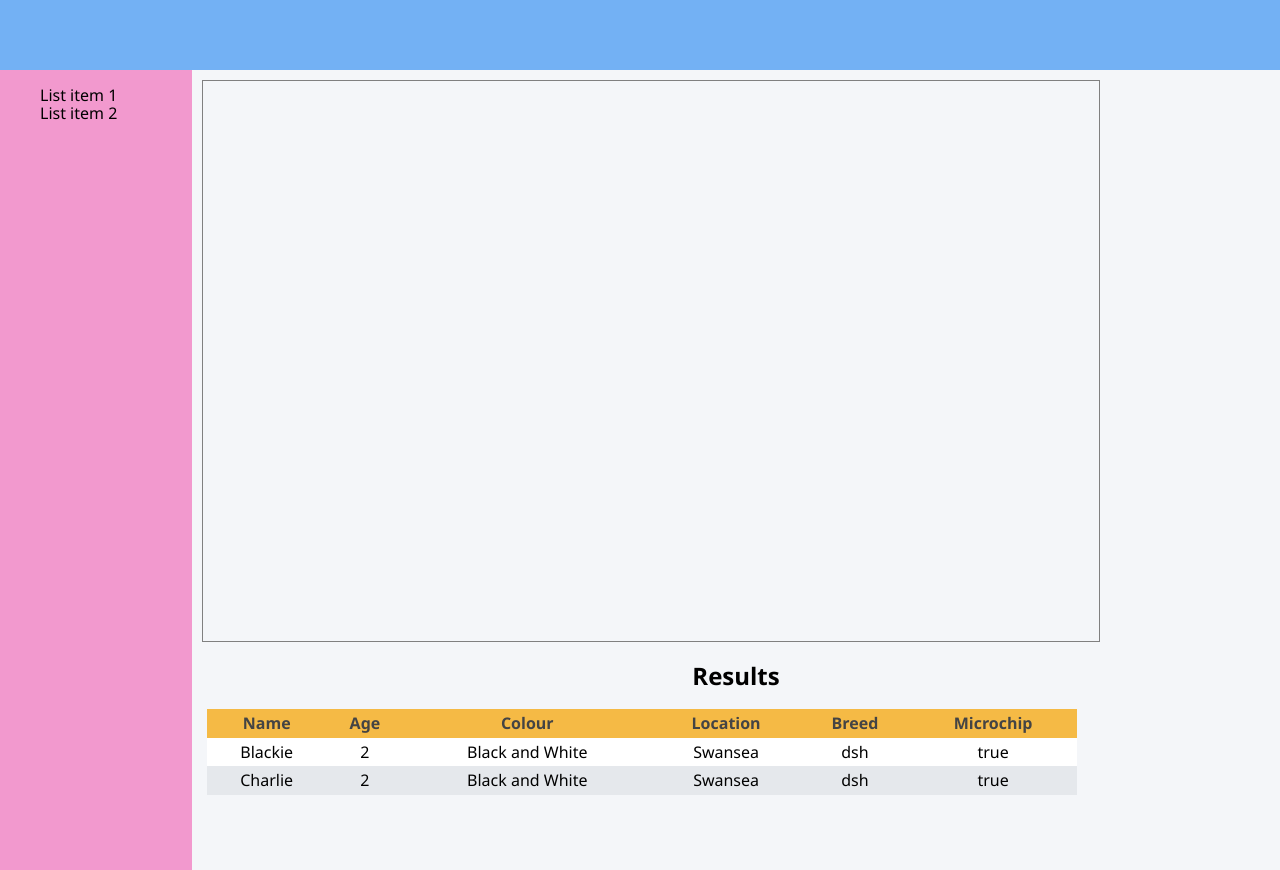
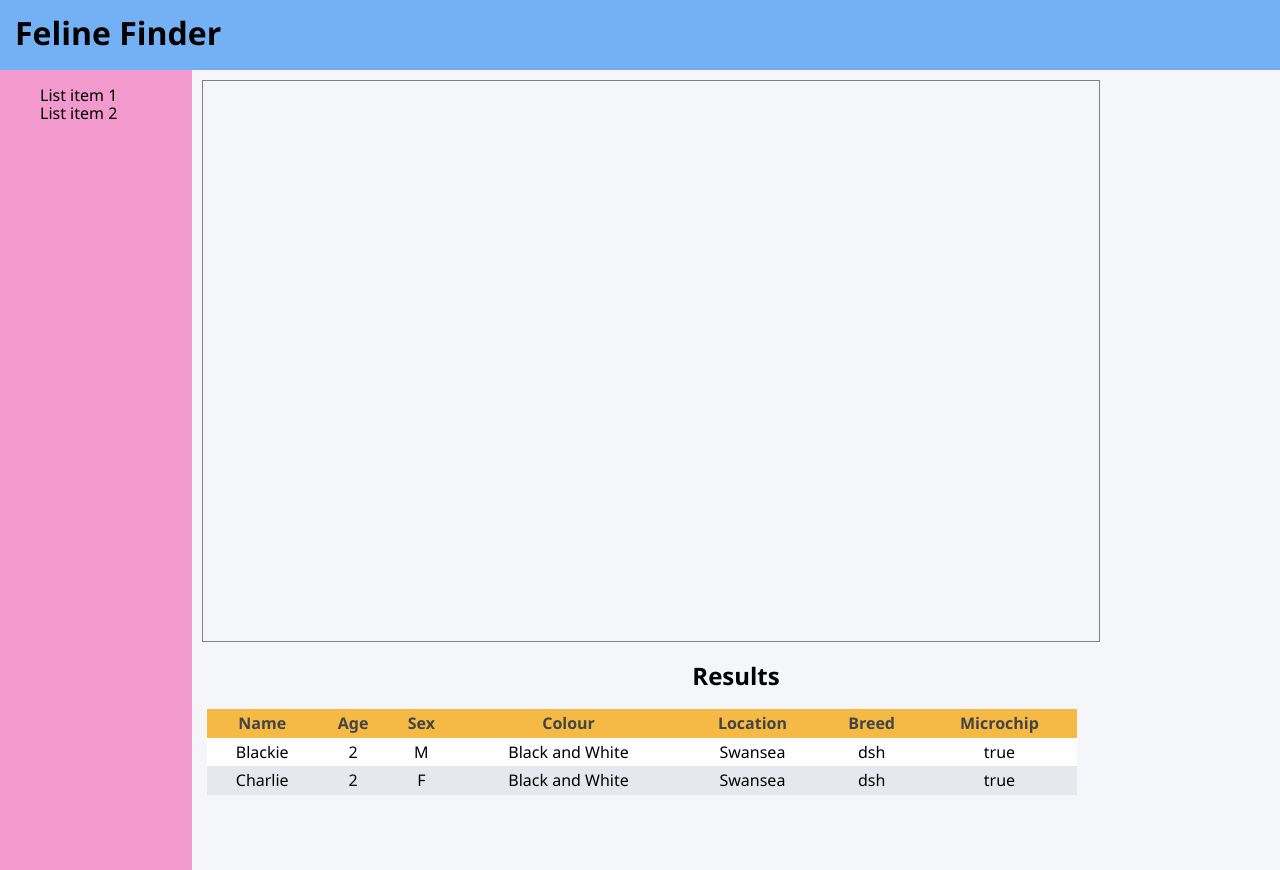
Before and after one commit to csamywilliams/feline-finder, a React (Create React App) app: page / in a window 1280 px wide. Built offline with nearby package versions, Linux system fonts and the light colour scheme.

Commit message:
Add context provider to handle constants

```diff
--- a/src/App.js
+++ b/src/App.js
@@ -1,4 +1,5 @@
 import React, { Component } from 'react';
+import {AppContext, constants} from './context/AppContext';
 import styled from 'styled-components';
 import Header from './components/Header/Header';
 import SideNavBar from './components/SideNavBar/SideNavBar';
@@ -10,14 +11,26 @@ const MainLayout = styled.div`
 `;
 
 class App extends Component {
+
+  constructor(props) {
+    super(props);
+
+    this.state = {
+      type: constants.cat
+    }
+  }
+
   render() {
+
     return (
       <div>
-        <Header />
-        <MainLayout>
-          <SideNavBar />
-          <Content />
-        </MainLayout>
+        <AppContext.Provider value={this.state.type}>
+          <Header  />
+          <MainLayout>
+            <SideNavBar />
+            <Content />
+          </MainLayout>
+        </AppContext.Provider>
       </div>
     );
   }
--- a/src/components/Header/Header.jsx
+++ b/src/components/Header/Header.jsx
@@ -1,5 +1,6 @@
 import React from 'react';
 import styled from 'styled-components';
+import { AppContext } from '../../context/AppContext';
 
 const Heading = styled.div`
     background-color: #73B1F4;
@@ -7,9 +8,19 @@ const Heading = styled.div`
     width: 100vw;
 `;
 
+const H1 = styled.h1`
+    margin-top: 0;
+    padding: 15px;
+`;
+
 function Header() {
+
     return (
-        <Heading></Heading>
+        <Heading>
+            <AppContext.Consumer>
+                {(context) => <H1>{context.title}</H1>}
+            </AppContext.Consumer>
+        </Heading>
     )
 }
 
--- a/src/components/Table/Table.jsx
+++ b/src/components/Table/Table.jsx
@@ -2,6 +2,8 @@ import React from 'react';
 import styled from 'styled-components';
 import TableHeader from '../TableHeader/TableHeader';
 import TableRow from '../TableRow/TableRow';
+import { constants } from '../../context/AppContext';
+
 
 const TableStyle = styled.table`
     width: 80%;
@@ -15,39 +17,7 @@ class Table extends React.Component {
 
     render() {
 
-        const data = [ {
-            id: 0,
-            name: 'Blackie',
-            age: 2,
-            measurement: 'Year',
-            colour: 'Black and White',
-            location: 'Swansea',
-            postcode: 'SA7',
-            breed: 'dsh',
-            type: 'cat',
-            stray: false,
-            feral: false,
-            neutored: false,
-            microchip: true,
-            missing_time: "5 days"
-        },
-        {
-            id: 1,
-            name: 'Charlie',
-            age: 2,
-            measurement: 'Year',
-            colour: 'Black and White',
-            location: 'Swansea',
-            postcode: 'SA7',
-            breed: 'dsh',
-            type: 'cat',
-            stray: false,
-            feral: false,
-            neutored: false,
-            microchip: true,
-            missing_time: "5 days"
-        }];
-
+        const data = constants.cat.data;
 
         const columns = [{
                 name: 'Name',
@@ -55,6 +25,10 @@ class Table extends React.Component {
             }, {
                 name: 'Age',
                 accessor: 'age'
+            },
+            {
+                name: 'Sex',
+                accessor: 'sex'
             },
             {
                 name: 'Colour',
--- /dev/null
+++ b/src/context/AppContext.js
@@ -0,0 +1,81 @@
+import React from 'react';
+
+export const constants = {
+    cat: {
+        title: "Feline Finder",
+        data: [ {
+            id: 0,
+            name: 'Blackie',
+            age: 2,
+            sex:'M',
+            measurement: 'Year',
+            colour: 'Black and White',
+            location: 'Swansea',
+            postcode: 'SA7',
+            breed: 'dsh',
+            type: 'cat',
+            stray: false,
+            feral: false,
+            neutored: false,
+            microchip: true,
+            missing_time: "5 days"
+        },
+        {
+            id: 1,
+            name: 'Charlie',
+            age: 2,
+            measurement: 'Year',
+            sex:'F',
+            colour: 'Black and White',
+            location: 'Swansea',
+            postcode: 'SA7',
+            breed: 'dsh',
+            type: 'cat',
+            stray: false,
+            feral: false,
+            neutored: false,
+            microchip: true,
+            missing_time: "5 days"
+        }],
+
+    },
+    dog: {
+        title: "Canine Finder",
+        data: [ {
+            id: 0,
+            name: 'Honey',
+            age: 2,
+            measurement: 'Year',
+            colour: 'Golden',
+            location: 'Swansea',
+            postcode: 'SA7',
+            breed: 'Golden Retriever',
+            type: 'dog',
+            stray: false,
+            feral: false,
+            neutored: false,
+            microchip: true,
+            missing_time: "5 days"
+        },
+        {
+            id: 1,
+            name: 'Dug',
+            age: 2,
+            measurement: 'Year',
+            colour: 'Tan',
+            location: 'Swansea',
+            postcode: 'SA7',
+            breed: 'Leonberger',
+            type: 'cat',
+            stray: false,
+            feral: false,
+            neutored: false,
+            microchip: true,
+            missing_time: "5 days"
+        }],
+    }
+};
+
+export const AppContext = React.createContext(
+    constants.dog
+);
```
